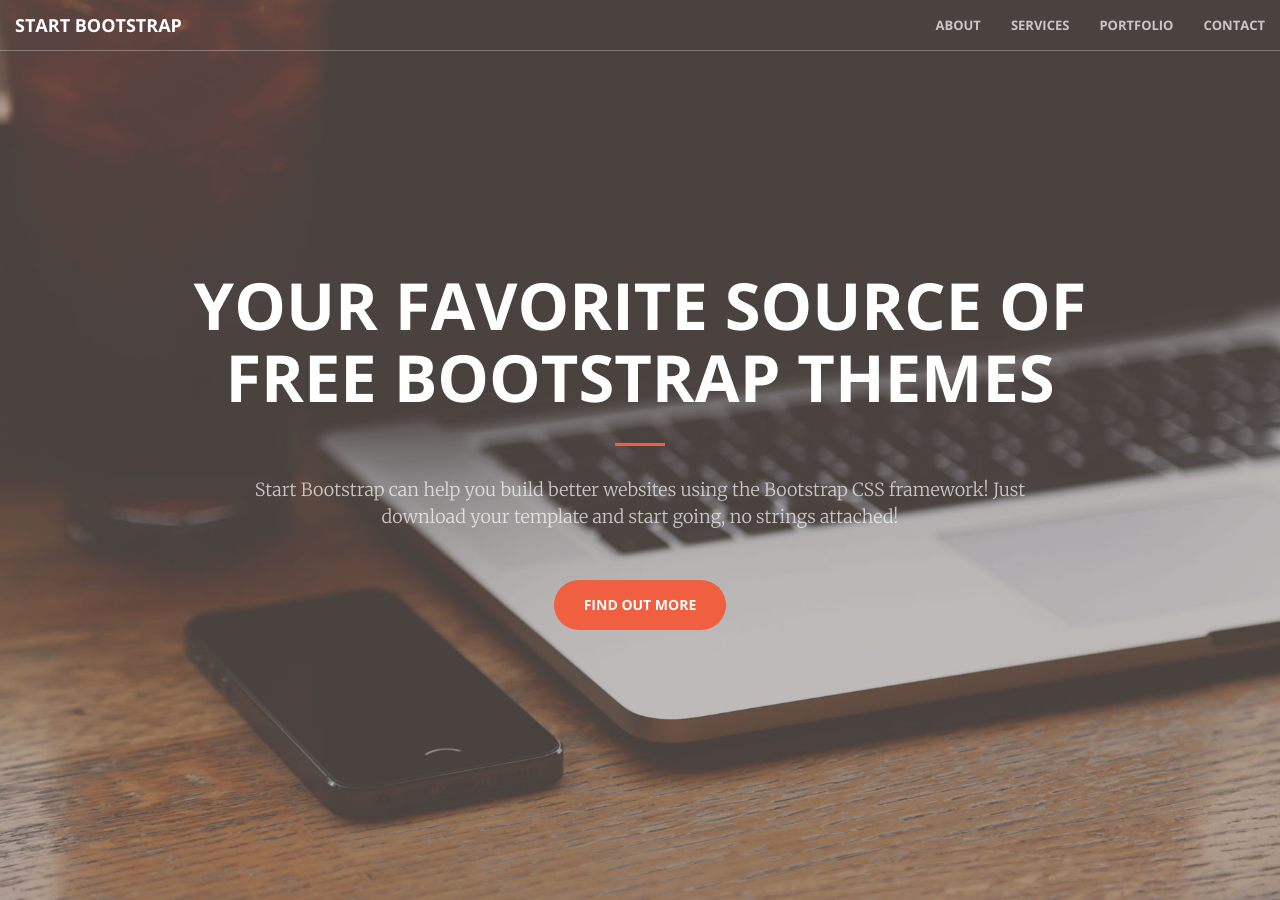
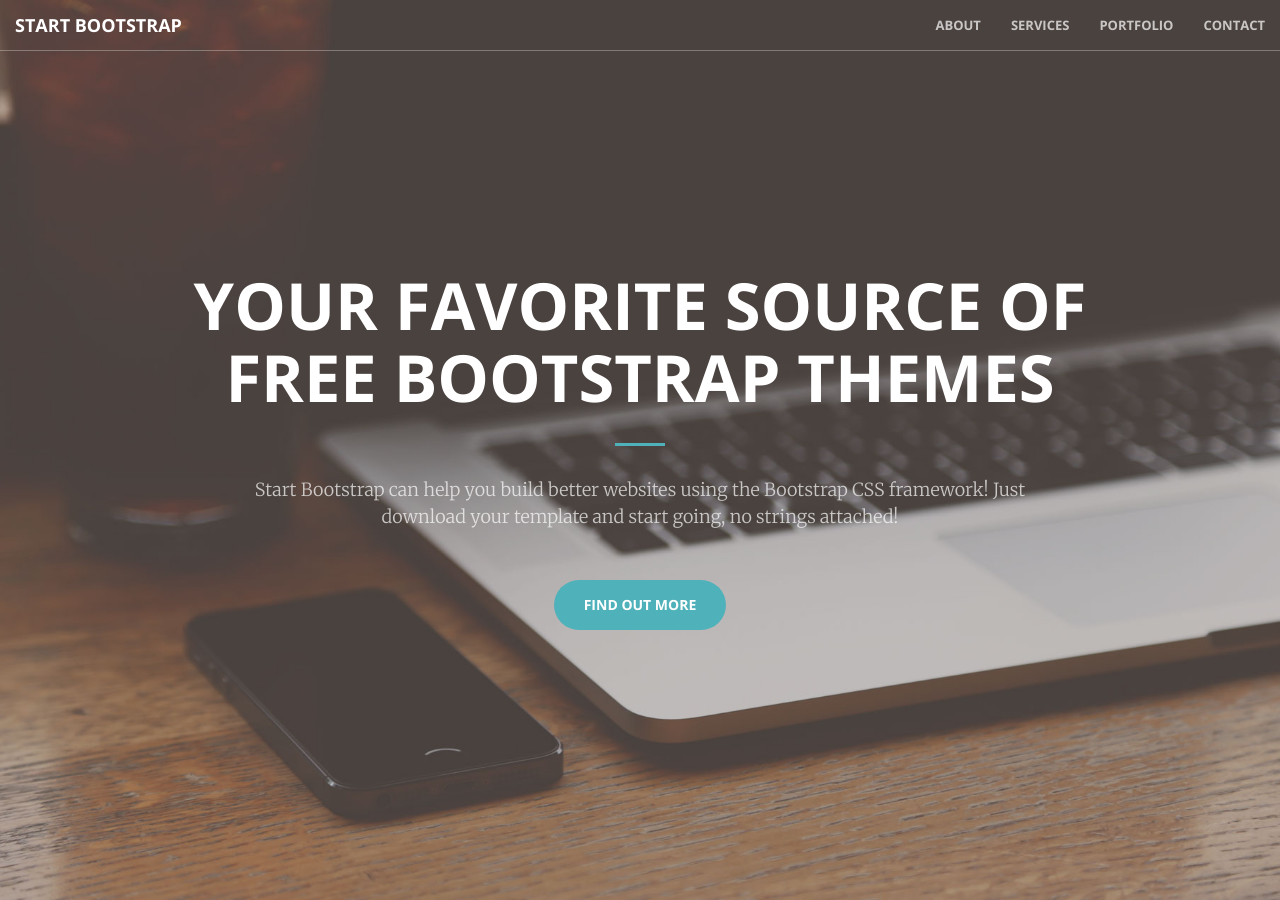
Before and after one commit to Kelley12/liminal-jekyll-theme, a Jekyll site: the page built from index.html, in a window 1280 px wide and 900 px high. Built offline with Jekyll 4.4.1, drawn with Linux system fonts in a browser that asks for light colours.

Commit message:
#1 Theme color in config

```diff
--- a/_config.yml
+++ b/_config.yml
@@ -5,6 +5,10 @@
 baseurl: "" # the subpath of your site, e.g. /blog/
 title:
 description: > # this means to ignore newlines until "theme_color:"
+
+# This is used for the `theme-color` meta tag,
+# which changes the background color of the browser UI in certain browsers.
+theme_color: rgb(79,177,186) # or '#4fb1ba'
 
 # Home Sections
 sections:
--- a/css/main.scss
+++ b/css/main.scss
@@ -34,7 +34,7 @@
 // }
 
 // variables.less
-$theme-primary: #F05F40;
+$theme-primary: {{ site.theme_color | default:'#4fb1ba' }};
 $theme-dark: #222;
 
 // Import partials from `sass_dir` (defaults to `_sass`)
```
